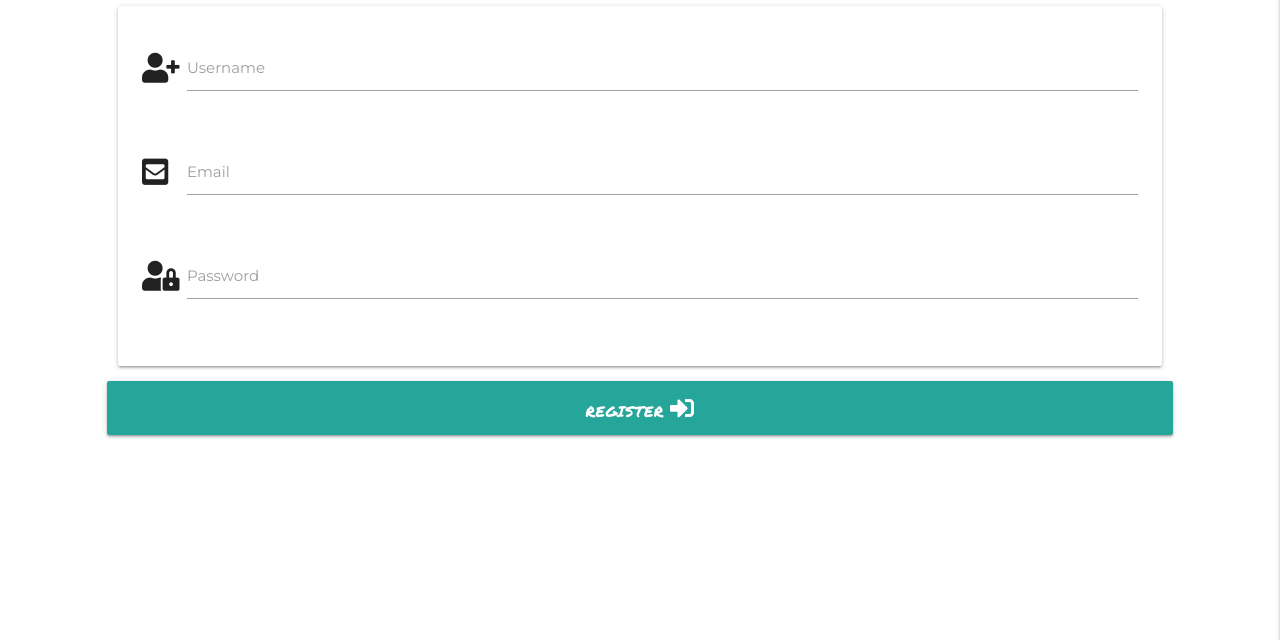
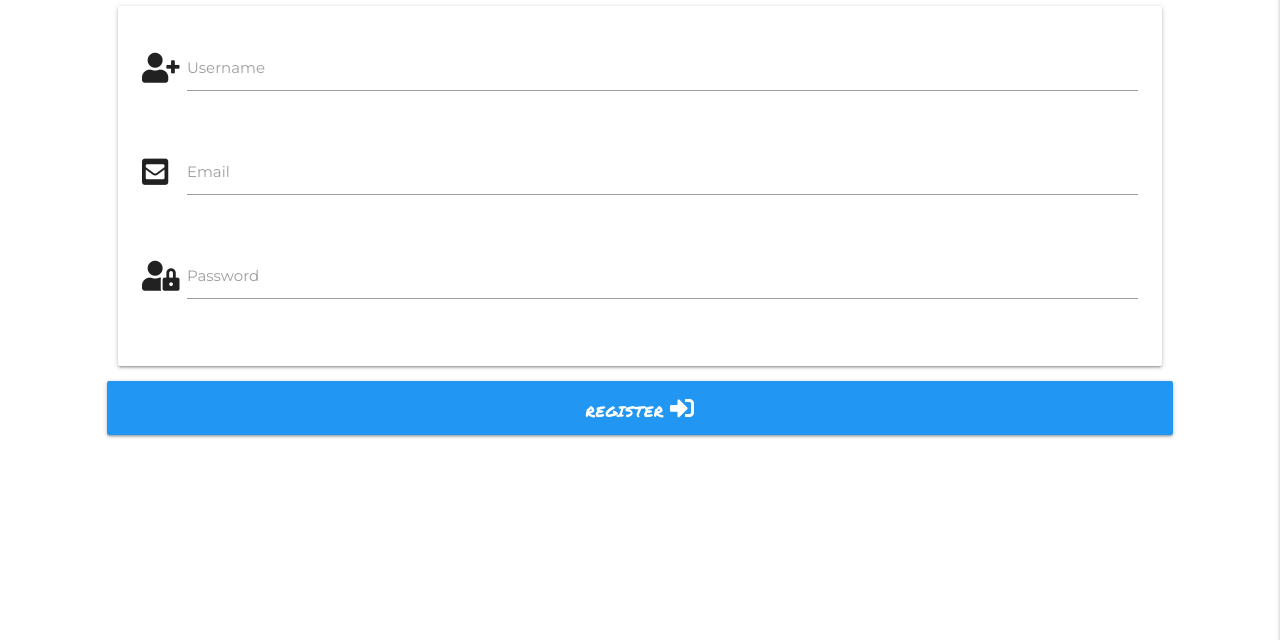
Before and after one commit to ConnorSargent/lazy_chef, a Flask app: page /register in a window 1280 px wide. Shown: the part 160-800 px from the top of the page. Run offline with Flask 2, Linux system fonts and the light colour scheme; some libraries are stand-ins or nearby versions.

Commit message:
add log in and register styling, fix log in register button

```diff
--- a/templates/login.html
+++ b/templates/login.html
@@ -27,7 +27,7 @@
       </div>
       <!-- Login -->
       <div class="row">
-        <button type="submit" class="col s12 btn-large">
+        <button type="submit" class="col s12 btn-large blue">
           Log In <i class="fas fa-sign-in-alt"></i>
         </button>
       </div>
@@ -39,7 +39,7 @@
   <div class="col s12">
     <p class="center-align">
       New Here?
-      <a href="{{ url_for('register') }}" class=">Register Account</a>
+      <a href="{{ url_for('register') }}" class="btn blue">Register Account</a>
     </p>
   </div>
 </div>
--- a/templates/register.html
+++ b/templates/register.html
@@ -36,7 +36,7 @@
     </div>
     <!-- Register -->
     <div class="row">
-      <button type="submit" class="col s12 btn-large ">
+      <button type="submit" class="col s12 btn-large blue">
         Register <i class="fas fa-sign-in-alt"></i>
       </button>
     </div>
```
